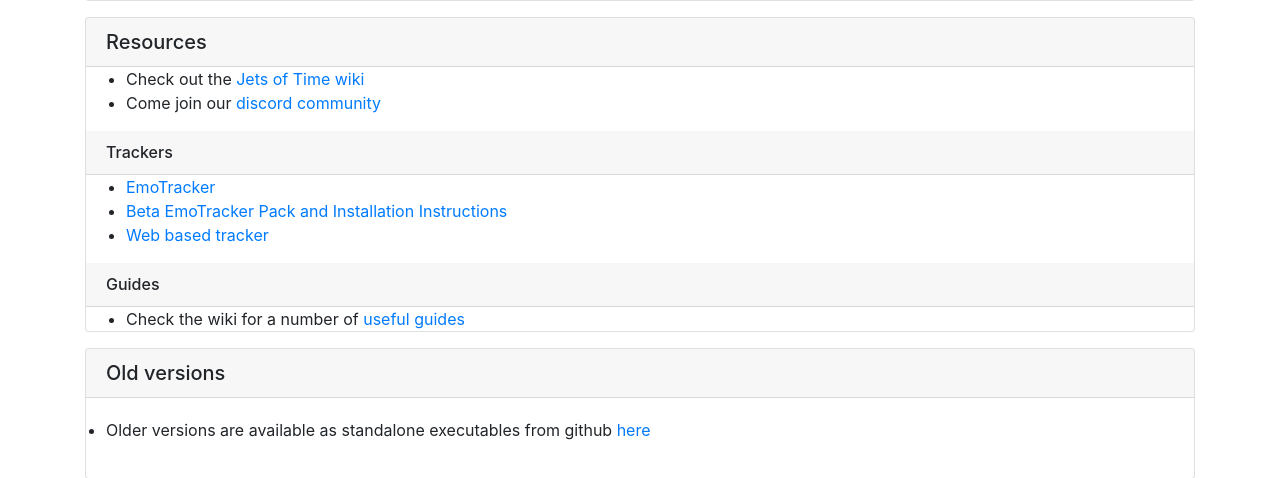
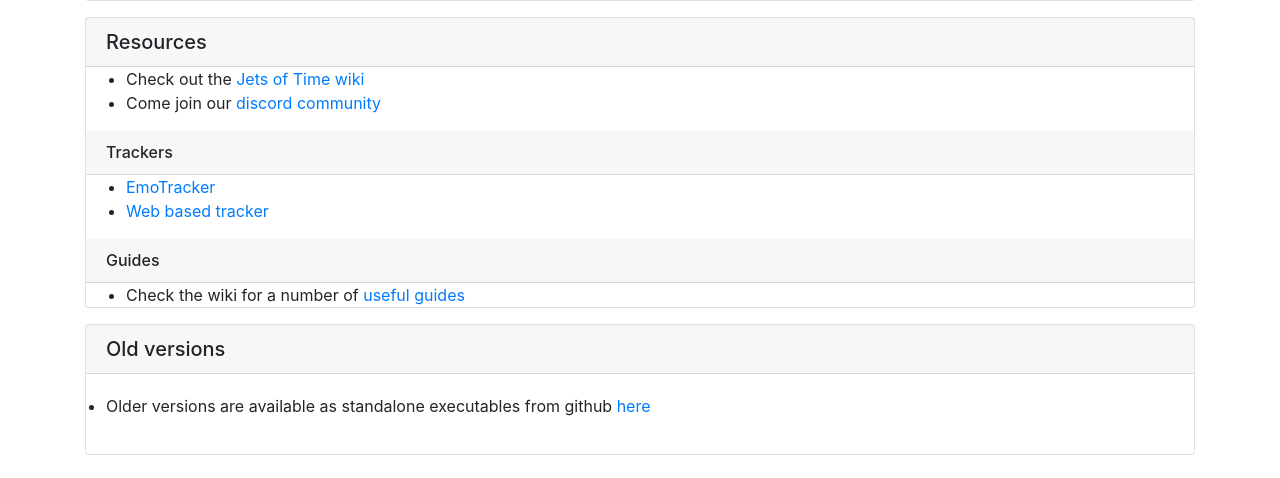
Before and after one commit to Anguirel86/ctjot_web_generator, a Django app: page / in a window 1280 px wide. Shown: the part 336-814 px from the top of the page. After the commit the page ends 791 px from the top, so only its background shows below. Run offline with Django 4.2, Linux system fonts and the light colour scheme; parts of the project's set-up code (start-up, migrations or seed data) failed here and were passed over; some libraries are stand-ins or nearby versions.

Commit message:
Reworked readme and removed beta links from index in preparation for the 3.2 release of the randomizer

```diff
--- a/generator/templates/generator/index.html
+++ b/generator/templates/generator/index.html
@@ -38,7 +38,6 @@
         <h6 class="card-header">Trackers</h6>
         <ul class="card-text">
           <li><a href="https://emotracker.net/">EmoTracker</a></li>
-          <li><a href="https://wiki.ctjot.com/doku.php?id=beta_tracker_pack">Beta EmoTracker Pack and Installation Instructions</a></li>
           <li><a href="{% url 'generator:tracker' %}">Web based tracker</a></li>
         </ul>
         <h6 class="card-header">Guides</h6>
```
Also changed, not shown: README.md.
